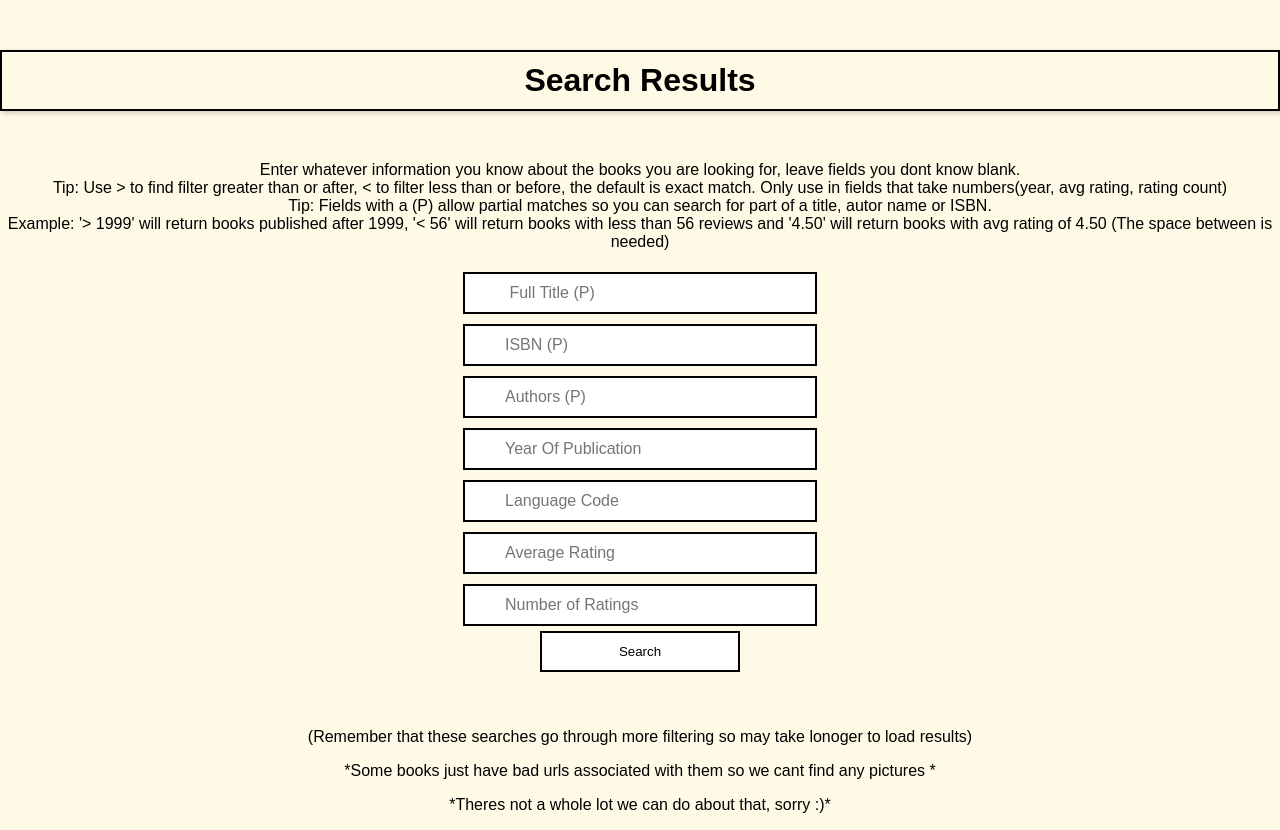
After one commit to AsadYezdan-School/assignment_4, a Django app: page /books/advanced-search/ in a window 1280 px wide. The commit adds this page. Run offline with Django 5.2, Linux system fonts and the light colour scheme.

Commit message:
Advanced search mostly done, the < > has some weird bugs that are ephemeral, not bothered to fix it

```diff
--- /dev/null
+++ b/collectionManager/books/static/books/css/advancedSearch.css
@@ -0,0 +1,124 @@
+/* Body styles */
+body {
+    font-family: 'Electrolize', sans-serif;
+    margin: 0;
+    padding: 0;
+    display: flex;
+    flex-direction: column; /* Stack elements vertically */
+    justify-content: flex-start; /* Align items from the top */
+    align-items: center; /* Center the content horizontally */
+    height: 100vh;
+    background-color: #FFFAE6;
+    text-align: center; /* Center text alignment */
+}
+
+/* Title container with margin to create space between title and content */
+.title-container {
+    margin-top: 50px; /* Adds space from the top of the page */
+    margin-bottom: 50px; /* Adds space between title and cards */
+}
+
+/* Title styling */
+h1 {
+    border: 2px solid black;
+    padding: 10px;
+    background-color: #FFFAE6;
+    box-shadow: 2px 2px 5px rgba(0, 0, 0, 0.2);
+    margin: 0; /* Remove default margin */
+}
+
+/* Card container styling */
+.card-container {
+    display: flex;
+    flex-wrap: wrap; /* Allow cards to wrap to the next row */
+    gap: 25px; /* Creates 25px space between cards */
+    justify-content: space-between; /* Space out the cards evenly */
+    padding: 20px;
+    width: 1000px; /* Fixed width for the container */
+    margin: 0 auto; /* Centers the container horizontally */
+}
+
+/* Each individual card */
+.card {
+    width: 225px; /* Fixed width for each card */
+    background-color: #f4f4f4;
+    border-radius: 10px;
+    box-shadow: 0 4px 8px rgba(0, 0, 0, 0.1); /* Shadow for card effect */
+    overflow: hidden; /* Ensures image doesn’t spill out */
+    text-align: center; /* Centers the text and image */
+}
+
+/* Image inside the card */
+.card-image {
+    width: 100%;
+    height: 350px; /* Adjust the height based on your image size */
+    object-fit: cover; /* Ensures the image covers the area without distortion */
+}
+
+/* Title text inside the card */
+.card-title {
+    font-size: 1.2em;
+    margin: 10px 0;
+    font-weight: bold;
+}
+
+/* Author text inside the card */
+.card-author {
+    font-size: 1em;
+    color: #666;
+    margin-bottom: 10px;
+}
+.card-year_published{
+    font-size: 1em;
+    color :#666
+}
+
+.search-box {
+    margin-top: 5px;
+    margin-bottom: 5px;
+    width : 300px;
+    padding: 10px 10px 10px 40px;
+    border: 2px solid #000000;
+    font-size: 16px;
+    background-color: #ffffff;
+}
+.search-button {
+    width : 200px;
+    padding: 11px 20px;
+    background-color: #ffffff;
+    color: rgb(0, 0, 0);
+    border: 2px solid #000000;
+    cursor: pointer;
+}
+
+.search-stats{
+    font-size: 1.2em;
+    margin: 10px 0;
+    font-weight: bold;
+
+}
+
+.search-error-messages{
+    font-size: 1em;
+    margin: 10px 0;
+    font-weight: bold;
+
+}
+
+.form{
+
+    display: flex;
+    align-items: center;
+    flex-direction: column;
+
+}
+
+.p{
+    width : 300px;
+    display: flex;
+    align-content: center;
+}
+
+.search-terms{
+    width: 200px;
+}
--- /dev/null
+++ b/collectionManager/books/static/books/js/advancedSearch.js
@@ -0,0 +1,16 @@
+document.getElementById('fields_form').addEventListener('submit', function(event){
+
+    title = document.getElementById('full_title').value;
+    isbn = document.getElementById('isbn').value;
+    authors = document.getElementById('authors').value;
+    year_published = document.getElementById('publication_year').value;
+    avg_rating = document.getElementById('avgRating').value;
+    ratings_count = document.getElementById('ratingsCount').value;
+    lang_code = document.getElementById('lang_code').value;
+
+    if ( !title && !isbn && !authors && !year_published && !avg_rating && !ratings_count && !lang_code){
+        event.preventDefault();
+        alert("At least one field needs to have a value!")
+    }
+
+});
--- /dev/null
+++ b/collectionManager/books/templates/advancedSearch.html
@@ -0,0 +1,62 @@
+{% load static %}
+<!DOCTYPE html>
+<html>
+<head>
+    <link rel="stylesheet" href="{% static 'books/css/advancedSearch.css' %}">
+    <script src="{% static 'books/js/advancedSearch.js' %}" defer></script>
+</head>
+    <body>
+        <main>
+            <h1 class="title-container">Search Results</h1>
+            {% if do_search%}
+            <p class = 'search-stats'>{{num_results}} results found in {{elapsed_time}} seconds.</p>
+            <h2>
+             Search Terms :
+            {% for key, value in fields.items %}
+                {{key}}= {{value}},
+            {% endfor %}
+            </h2>
+            {%endif%}
+            {%if no_results%}
+            <p class = 'search-error-messages'>The title you searched for doesnt match anything in the database. Try checking your spelling or adding a book to the database.</p>
+            {%endif%}
+            <p class = 'text-wrap'>
+                Enter whatever information you know about the books you are looking for, leave fields you dont know blank.<br>
+                Tip: Use > to find filter greater than or after, < to filter less than or before, the default is exact match. Only use in fields that take numbers(year, avg rating, rating count)<br>
+                Tip: Fields with a (P) allow partial matches so you can search for part of a title, autor name or ISBN.<br>
+                Example: '> 1999' will return books published after 1999, '< 56' will return books with less than 56 reviews and '4.50' will return books with avg rating of 4.50 (The space between is needed)<br>
+            </p>
+            <form id = "fields_form" class = 'form' action = "{% url 'advanced-search' %}" method = 'POST'>
+                {% csrf_token %}
+                <input type="text" class="search-box" placeholder=" Full Title (P)" name="full_title" id = 'full_title' pattern="^(?!\s*$).*$" >
+                <input type="text" class="search-box" placeholder="ISBN (P)" name="isbn" id = 'isbn' pattern="^(?!\s*$).*$">
+                <input type="text" class="search-box" placeholder="Authors (P)" name="authors" id = 'authors' pattern="^(?!\s*$).*$" >
+                <input type="text" class="search-box" placeholder="Year Of Publication" name="publication_year" id ='publication_year' pattern = "^(?![<>]\s*$)([0-9.]+|[<>]\s+|\s)+$">
+                <input type="text" class="search-box" placeholder="Language Code" name="lang_code" id ='lang_code' pattern="^(?!\s*$).*$">
+                <input type="text" step="0.01" class="search-box" placeholder="Average Rating" name="avgRating" id = 'avgRating' pattern = "^(?![<>]\s*$)([0-9.]+|[<>]\s+|\s)+$" >
+                <input type="text" class="search-box" placeholder="Number of Ratings" name="ratingsCount" id = 'ratingsCount'pattern = "^(?![<>]\s*$)([0-9.]+|[<>]\s+|\s)+$">
+                <button class="search-button" type = 'submit' onclick="">Search</button>
+            </form>
+            <div class="card-container">
+                {% for book in some_books %}
+                    <div class="card">
+                        <img src="{{ book.image_url}}" alt="{{ book.title }}" class="card-image">
+                        <h3 class="card-title">{{ book.title }}</h3>
+                        <p class="card-author">{{ book.authors }}</p>
+                        <p class="card-year_publihsed"> Published : {{book.original_publication_year}}<br>Rating : {{ book.average_rating }}<br> ISBN : {{book.isbn}}</p>
+                    </div>
+                {% endfor %}
+            </div>
+            {%if not no_results%}
+            <p>(Remember that these searches go through more filtering so may take lonoger to load results)</p>
+            <p>*Some books just have bad urls associated with them so we cant find any pictures *</p>
+            <p>*Theres not a whole lot we can do about that, sorry :)*</p>
+            {%endif%}
+
+        </main>
+    </body>
+</html>
+
+<!--TO DO LIST OF THINGS I COULD ADD
+2) Some stats on how good the matches are? (Tryna cater to the whole visualisations thing)
+-->
--- a/collectionManager/books/templates/home.html
+++ b/collectionManager/books/templates/home.html
@@ -25,8 +25,8 @@
                 </form>
             </div>
             <div class = 'crud_container'>
-                <button class="crud_button" onclick="window.location.href='http://127.0.0.1:8000/books/add-book/'"> {% csrf_token %} Add Book To Collection</button>
-                <button class="crud_button" onclick="">Advanced Searched</button>
+                <button class="crud_button" onclick="window.location.href='/books/add-book/'"> {% csrf_token %} Add Book To Collection</button>
+                <button class="crud_button" onclick="window.location.href='/books/advanced-search'">Advanced Searched</button>
                 <button class="crud_button" onclick="">Delete Book From Collection</button>
             </div>
             <div class="activity-box">
--- a/collectionManager/books/urls.py
+++ b/collectionManager/books/urls.py
@@ -5,5 +5,6 @@ urlpatterns = [
     path("", views.home, name = "home"),
     path("search-results/", views.queryDB,name = "queryDB"),
     path("add-book/", views.addBook, name = "addBook"),
-    path("validate-title/", views.validate_title, name = "validate-title" )
+    path("validate-title/", views.validate_title, name = "validate-title" ),
+    path("advanced-search/", views.advanced_search, name = "advanced-search"),
 ]
--- a/collectionManager/books/views.py
+++ b/collectionManager/books/views.py
@@ -2,6 +2,7 @@ from django.shortcuts import render
 from django.http import HttpResponse
 from django.http import JsonResponse
 import time
+from django.db.models import Q
 from .models import Books
 from .models import BookTags
 from .models import Ratings
@@ -69,3 +70,118 @@ def validate_title(request):
    else:
       print(request.method)
       return HttpResponse("Not a GET request")
+
+def advanced_search(request):
+    start = time.perf_counter()
+    #get the fields and make a dictionary
+    fields ={
+    'title':request.POST.get('full_title') or "",
+    'authors':request.POST.get('authors') or "",
+    'isbn':request.POST.get('isbn') or "",
+    'year_published':request.POST.get('publication_year') or "",
+    'lang_code':request.POST.get('lang_code') or "",
+    'avg_rating':request.POST.get('avgRating') or "",
+    'rating_count':request.POST.get('ratingsCount') or "",
+    }
+    print(f'the fields dictionary :{fields}')
+    if any(value !='' for value in fields.values()):
+     #if any of the fields are full
+     do_search = True
+     some_books=Books.objects.all()
+     print(f"getting the whole set: {len(some_books)}")
+
+    else:
+        #return a standard landing page
+        some_books =[]
+        elapsed_time = 0
+        num_results = 0
+        no_results=False
+        do_search = False
+        return render(request,'advancedSearch.html',{'some_books':some_books, 'elapsed_time': elapsed_time, 'num_results': num_results, 'fields': fields, 'no_results' : no_results, 'do_search': do_search})
+
+    for key, value in fields.items():
+        if value != '':# if field wasnt left empty
+            if key == 'title':
+                print('non empty title : ', value)
+                some_books = some_books.filter(Q(title__icontains=value) | Q(original_title__icontains=value))
+                print(f"lenght of some_books after filter = {len(some_books)}")
+            elif key == 'authors':
+                print("non empty authors: ", value)
+                some_books = some_books.filter(authors__icontains=value)
+                print(f"lenght of some_books after filter = {len(some_books)}")
+            elif key == 'isbn':
+                print("non empty isbn found : ", value)
+                some_books= some_books.filter(isbn__icontains=value)
+                print(f"lenght of some_books after filter = {len(some_books)}")
+            elif key == 'year_published':
+                print(" non empty year found : ", value)
+                if "<" in value or ">" in value: #check if a > or < than is used if not
+                    parameters = value.split()
+                    print(parameters)
+                    if parameters[0].strip() == '>':
+                        print(" year greater than", parameters[1])
+                        some_books=some_books.filter(original_publication_year__gt=parameters[1].strip())
+                        print(f"lenght of some_books after filter = {len(some_books)}")
+                    elif parameters[0].strip() == '<':
+                        print(" year less than", parameters[1])
+                        some_books.filter(original_publication_year__lt=parameters[1].strip())
+                        print(f"lenght of some_books after filter = {len(some_books)}")
+                    else:
+                        some_books = some_books.filter(original_publication_year=parameters[1].strip())
+                        print(f"lenght of some_books after filter = {len(some_books)}")
+                else:
+                    #default mode is exact comparison
+                    some_books = some_books.filter(original_publication_year=value)
+                    print(f"lenght of some_books after filter = {len(some_books)}")
+            elif key == 'lang_code':
+                print("non empty lang_code found", value )
+                some_books = some_books.filter(language_code=value)
+                print(f"lenght of some_books after filter = {len(some_books)}")
+            elif key == 'avg_rating':
+                print(" non empty avg rating : ", value)
+                if "<" in value or ">" in value: #check if a > or < than is used if not
+                    parameters = value.split()
+                    print(parameters)
+                    if parameters[0].strip() == '>':
+                        print(" avg rating greater than", parameters[1])
+                        print(f"length of some_books before filter = {len(some_books)}")
+                        some_books=some_books.filter(average_rating__gt=parameters[1].strip())
+                        print(f"lenght of some_books after filter = {len(some_books)}")
+                    elif parameters[0].strip() == '<':
+                        print(" avg rating less than", parameters[1])
+                        print(f"length of some_books before filter = {len(some_books)}")
+                        some_books.filter(average_rating__lt=parameters[1].strip())
+                        print(f"lenght of some_books after filter = {len(some_books)}")
+                    else:
+                        print(" no operators found")
+                        some_books = some_books.filter(average_rating=parameters[1].strip())
+                        print(f"lenght of some_books after filter = {len(some_books)}")
+                else:
+                    #default mode is exact comparison
+                    some_books = some_books.filter(average_rating=value)
+                    print(f"lenght of some_books after filter = {len(some_books)}")
+            elif key == 'rating_count':
+                print(" non empty rating count : ", value)
+                if "<" in value or ">" in value: #check if a > or < than is used if not
+                    parameters = value.split()
+                    print(parameters)
+                    if parameters[0].strip() == '>':
+                        print(" rating count greater than", parameters[1])
+                        some_books=some_books.filter(ratings_count__gt=parameters[1].strip())
+                    elif parameters[0].strip() == '<':
+                        print(" rating count less than", parameters[1])
+                        some_books.filter(ratings_count__lt=parameters[1].strip())
+                    else:
+                        print(" no operators found")
+                        some_books = some_books.filter(ratings_count=parameters[1].strip())
+                else:
+                    #default mode is exact comparison
+                    some_books = some_books.filter(ratings_count=value)
+    end = time.perf_counter()
+    no_results = False
+    elapsed_time = end - start
+    elapsed_time = round(elapsed_time,2)
+    num_results = len(some_books)
+    if len(some_books)==0:
+        no_results=True
+    return render(request,'advancedSearch.html',{'some_books':some_books, 'elapsed_time': elapsed_time, 'num_results': num_results, 'fields': fields, 'no_results' : no_results, 'do_search': do_search})
```
